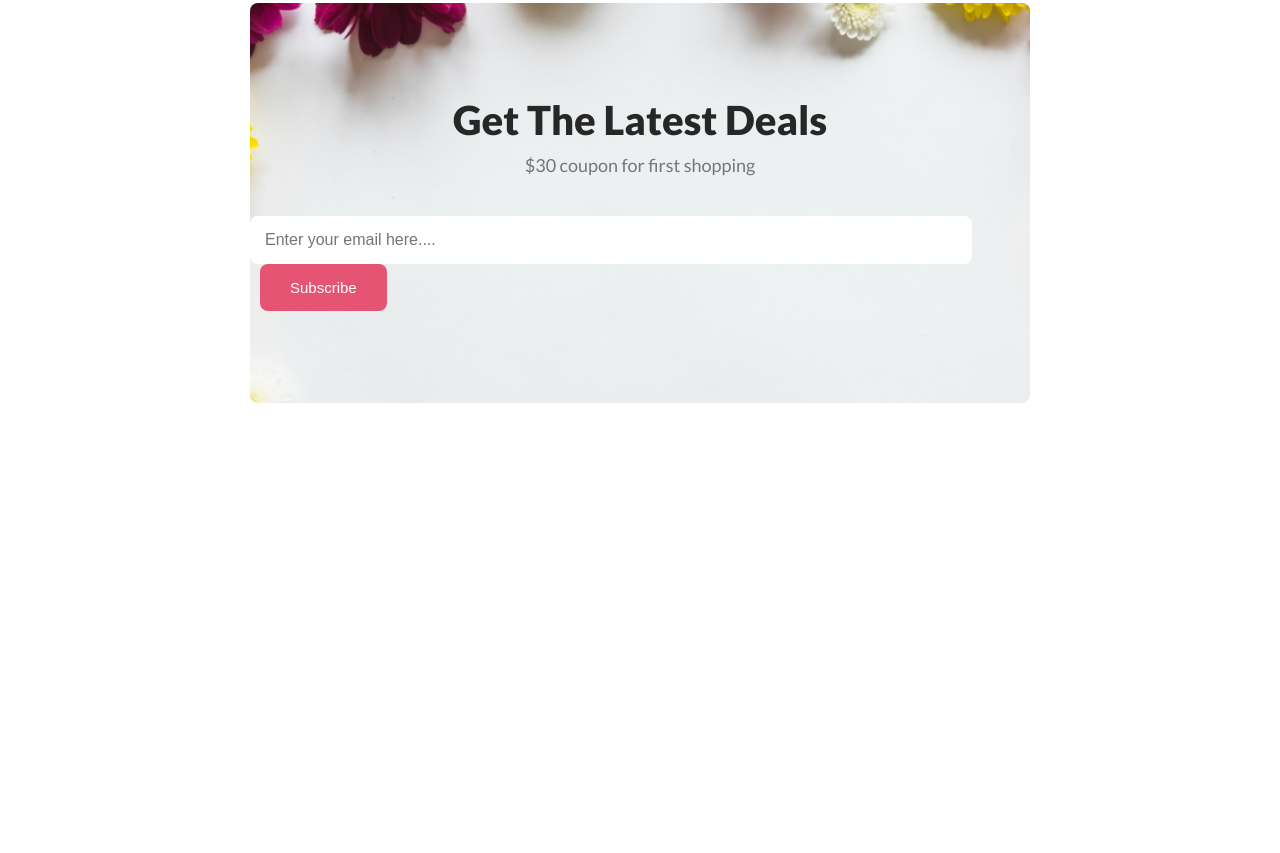
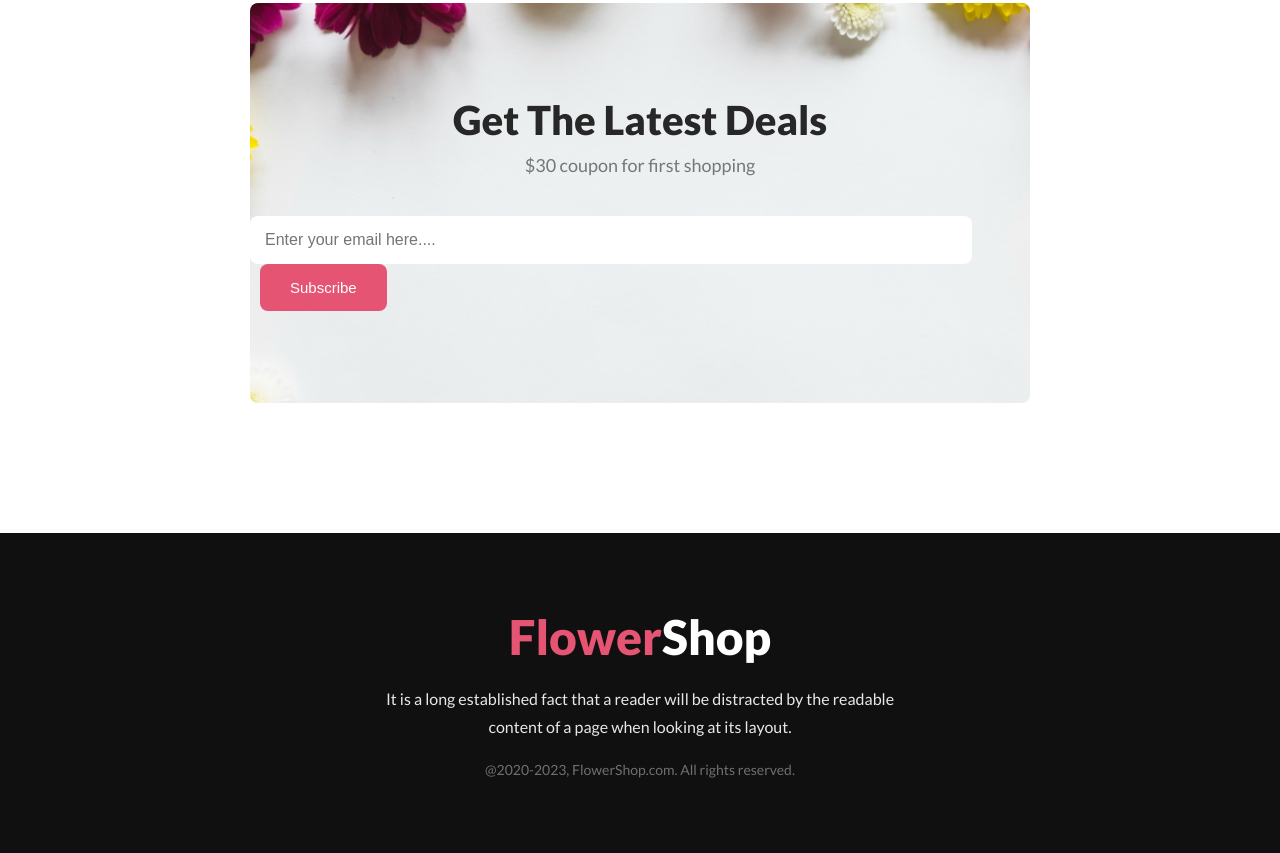
Before and after one commit to reyad-hasan/First-Assignment, a plain HTML site: page index.html in a window 1280 px wide. Shown: the part 3147-4000 px from the top of the page. Before the commit the page ends 3680 px from the top, so only its background shows below. Drawn offline with Linux system fonts and the light colour scheme.

Commit message:
completed footer section styles and design

```diff
--- a/css/style.css
+++ b/css/style.css
@@ -281,3 +281,41 @@ header {
     padding: 15px 30px;
     margin-left: 10px;
 }
+
+/* footer section styles start from here */
+.footer-main-container {
+    height: 40vh;
+    background: #111010;
+    display: flex;
+    justify-content: center;
+    align-items: center;
+}
+
+.footer-title {
+    color: #E55473;
+    font-size: 48px;
+    font-weight: 800;
+    text-align: center;
+}
+
+.footer-title-white {
+    color: #fff;
+}
+
+.footer-description {
+    color: rgba(255, 255, 255, 0.90);
+    text-align: center;
+    font-size: 16px;
+    font-weight: 400;
+    line-height: 28px;
+    margin: 20px 0px;
+}
+
+.copy-right {
+    color: rgba(255, 255, 255, 0.40);
+    text-align: center;
+    font-size: 14px;
+    font-weight: 400;
+    line-height: normal;
+    margin-top: 15px;
+}
--- a/index.html
+++ b/index.html
@@ -135,7 +135,16 @@
     </main>
     <!-- footer section start from here -->
     <footer>
-
+        <section>
+            <div class="footer-main-container">
+                <div class="footer-container">
+                    <h1 class="footer-title">Flower<span class="footer-title-white">Shop</span></h1>
+                    <p class="footer-description">It is a long established fact that a reader will be distracted by the
+                        readable <br> content of a page when looking at its layout.</p>
+                    <p class="copy-right">@2020-2023, FlowerShop.com. All rights reserved. </p>
+                </div>
+            </div>
+        </section>
     </footer>
 </body>
 
```
